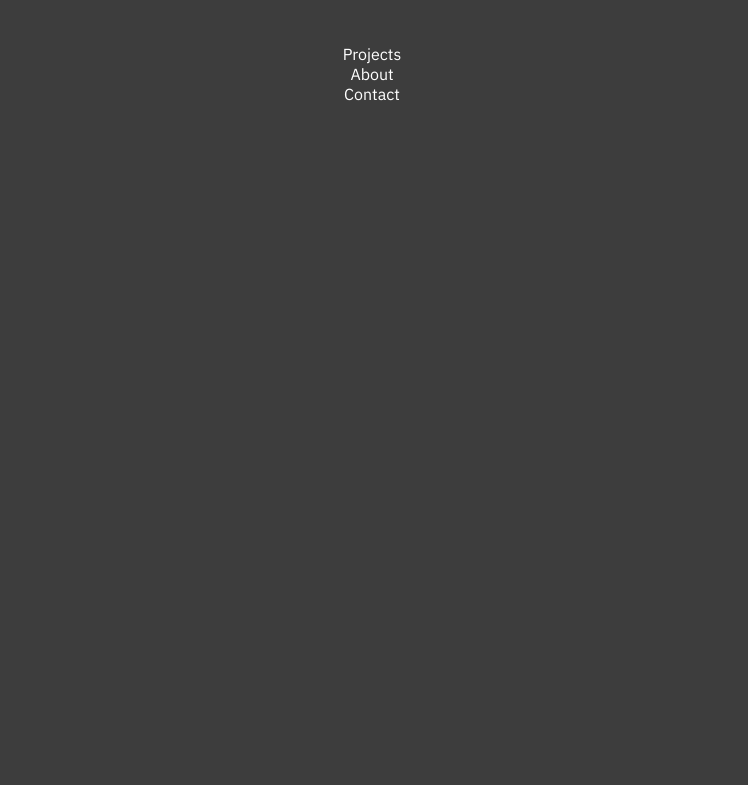
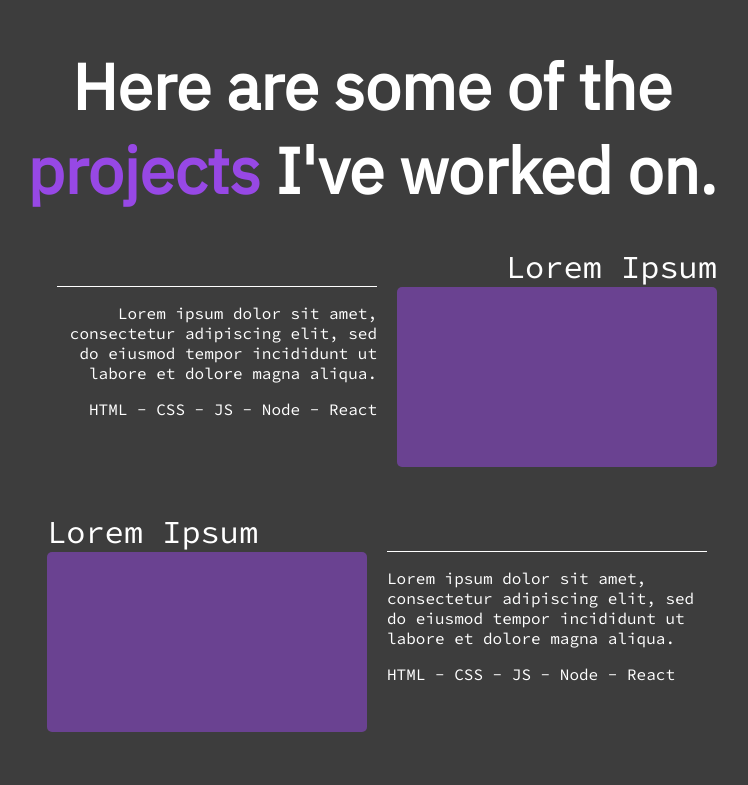
Before and after one commit to Moburu/portfolio-site, a React (Create React App) app: page / in a window 1280 px wide. Shown: the part 840-1625 px from the top of the page, without its empty margins (268-1016 px from the left). Before the commit the page ends 944 px from the top, so only its background shows below. Built offline with nearby package versions, Linux system fonts and the light colour scheme.

Commit message:
added projects component w/ placeholder txt

```diff
--- a/package.json
+++ b/package.json
@@ -9,6 +9,7 @@
     "react": "^18.2.0",
     "react-dom": "^18.2.0",
     "react-scripts": "5.0.1",
+    "styled-components": "^5.3.6",
     "web-vitals": "^2.1.4"
   },
   "scripts": {
--- a/public/index.html
+++ b/public/index.html
@@ -12,35 +12,12 @@
     <link rel="apple-touch-icon" href="%PUBLIC_URL%/logo192.png" />
     <link rel="preconnect" href="https://fonts.googleapis.com">
     <link rel="preconnect" href="https://fonts.gstatic.com" crossorigin>
-    <link href="https://fonts.googleapis.com/css2?family=IBM+Plex+Sans:wght@100;200;300;400&family=Roboto+Condensed:wght@300&display=swap" rel="stylesheet">
-    <!--
-      manifest.json provides metadata used when your web app is installed on a
-      user's mobile device or desktop. See https://developers.google.com/web/fundamentals/web-app-manifest/
-    -->
+    <link href="https://fonts.googleapis.com/css2?family=IBM+Plex+Sans:wght@100;200;300;400&family=Roboto+Condensed:wght@300&family=Source+Code+Pro&display=swap" rel="stylesheet">
     <link rel="manifest" href="%PUBLIC_URL%/manifest.json" />
-    <!--
-      Notice the use of %PUBLIC_URL% in the tags above.
-      It will be replaced with the URL of the `public` folder during the build.
-      Only files inside the `public` folder can be referenced from the HTML.
-
-      Unlike "/favicon.ico" or "favicon.ico", "%PUBLIC_URL%/favicon.ico" will
-      work correctly both with client-side routing and a non-root public URL.
-      Learn how to configure a non-root public URL by running `npm run build`.
-    -->
     <title>React App</title>
   </head>
   <body>
     <noscript>You need to enable JavaScript to run this app.</noscript>
     <div id="root"></div>
-    <!--
-      This HTML file is a template.
-      If you open it directly in the browser, you will see an empty page.
-
-      You can add webfonts, meta tags, or analytics to this file.
-      The build step will place the bundled scripts into the <body> tag.
-
-      To begin the development, run `npm start` or `yarn start`.
-      To create a production bundle, use `npm run build` or `yarn build`.
-    -->
   </body>
 </html>
--- a/src/Components/Landing/Landing.css
+++ b/src/Components/Landing/Landing.css
@@ -27,7 +27,7 @@ h1 {
     margin-bottom: 0px;
 }
 
-.name {
+.emphasis {
     color: #9748E5;
 }
 
--- a/src/Components/Landing/Landing.js
+++ b/src/Components/Landing/Landing.js
@@ -5,7 +5,7 @@ import './Landing.css'
 const Landing = props => {
   return (
     <div className='Landing'>
-      <h1>Hi! I'm <span className="name">Steven Schiffner</span>, <br /> web developer.</h1>
+      <h1>Hi! I'm <span className="emphasis">Steven Schiffner</span>, <br /> web developer.</h1>
       <p className='description'>I’m interested in making beautiful, robust, and useful web apps. Click the link below see what I’ve worked on and learn more about me!</p>
       <div className='socials'>
         <a href="https://github.com/Moburu"><img className="github" src="https://cdn.jsdelivr.net/gh/devicons/devicon/icons/github/github-original.svg" /></a>
--- a/src/Components/Navbar/Navbar.css
+++ b/src/Components/Navbar/Navbar.css
@@ -3,7 +3,7 @@
     display: flex;
     justify-content: space-between;
     align-items: center;
-    box-shadow: 1px 1px #4b4b4b;
+    box-shadow: 1px 2px 5px rgb(37, 37, 37);
     font-weight: 300;
     font-size: 20px;
     padding: 0px 25%;
--- a/src/Components/Projects/Projects.css
+++ b/src/Components/Projects/Projects.css
@@ -0,0 +1,40 @@
+.Projects {
+    display: flex;
+    flex-direction: column;
+    justify-content: center;
+    align-items: center;
+    margin: 0px 25%;
+}
+
+@media screen and (min-width: 650px) and (max-width: 1440px) {
+    .Projects {
+        margin: 0px 12.5%;
+    }
+}
+
+@media screen and (max-width: 649px) {
+    .Projects {
+        margin: 0px;
+    }
+}
+
+.project-grid {
+    display: flex;
+    flex-direction: column;
+    justify-content: center;
+}
+
+.title {
+    font-size: clamp(32px, 3.951vw + 16.593px, 64px);
+    text-align: center;
+    margin-top: 0px;
+    margin-bottom: 54px;
+}
+
+.project {
+
+}
+
+.emphasis {
+    color: #9748E5;
+}
--- a/src/Components/Projects/Projects.js
+++ b/src/Components/Projects/Projects.js
@@ -1,10 +1,93 @@
 import React from 'react'
 import PropTypes from 'prop-types'
 import './Projects.css'
+import styled from 'styled-components';
+
+const Project = styled.div`
+  width: 100%;
+  display: flex;
+  flex-direction: row;
+  justify-content: space-around;
+  align-items: center;
+  margin: 10px 10px 54px 10px;
+`;
+
+const Description = styled.div`
+  width: 320px;
+  height: 180px;
+  border-top: 1px solid white;
+  margin: 10px;
+`;
+
+const DescText = styled.p`
+  font-family: 'Source Code Pro', monospace;
+  font-size: 16px;
+  font-weight: 300;
+  text-align: ${props => props.align};
+`;
+
+const Container = styled.div`
+  width: 320px;
+  height: 180px;
+  border-radius: 5px;
+`;
+
+const Overlay = styled.div`
+  width: 320px;
+  height: 180px;
+  background-color: #9748E5;
+  border-radius: 5px;
+  opacity: 50%;
+  position: absolute;
+`;
+
+const Title = styled.h2`
+  font-size: 32px;
+  font-family: 'Source Code Pro', monospace;
+  font-weight: 400;
+  width: 100%;
+  text-align: ${props => props.position};
+  margin: auto;
+  transform: translate(0%, -100%);
+`;
 
 const Projects = props => {
   return (
-    <div>Projects</div>
+    <div className='Projects'>
+      <h1 className='title'>Here are some of the <br /><span className='emphasis'>projects</span> I've worked on.</h1>
+      <div className='project-grid'>
+          <Project>
+            <Description>
+              <DescText align="right">Lorem ipsum dolor sit amet, consectetur adipiscing elit, sed do eiusmod tempor incididunt ut labore et dolore magna aliqua.</DescText>
+              <DescText align="right">HTML - CSS - JS - Node - React</DescText>
+            </Description>
+            <Container position="end">
+              <Overlay />
+              <Title position="right">Lorem Ipsum</Title>
+            </Container>
+          </Project>
+          <Project>
+            <Container position="start">
+              <Overlay />
+              <Title position="left">Lorem Ipsum</Title>
+            </Container>
+            <Description >
+              <DescText align="left">Lorem ipsum dolor sit amet, consectetur adipiscing elit, sed do eiusmod tempor incididunt ut labore et dolore magna aliqua.</DescText>
+              <DescText align="left">HTML - CSS - JS - Node - React</DescText>
+            </Description>
+          </Project>
+          <Project>
+            <Description >
+              <DescText align="right">Lorem ipsum dolor sit amet, consectetur adipiscing elit, sed do eiusmod tempor incididunt ut labore et dolore magna aliqua.</DescText>
+              <DescText align="right">HTML - CSS - JS - Node - React</DescText>
+            </Description>
+            <Container position="end">
+              <Overlay />
+              <Title position="right">Lorem Ipsum</Title>
+            </Container>
+          </Project>
+      </div>
+    </div>
   )
 }
 
```
Also changed, not shown: src/Components/Project/Project.css (+8 -0 lines), src/Components/Project/Project.js (+47 -1 lines), 1 other file (tests, documents, lock files or other folders).
